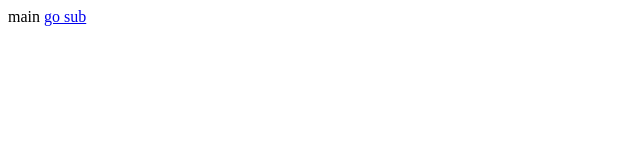
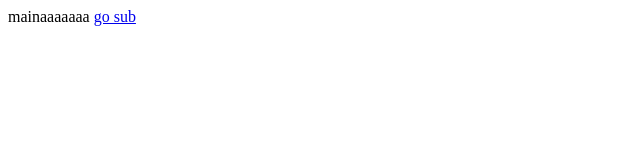
Before and after one commit to ododog12/111, a plain HTML site: page index.html in a window 1280 px wide. Shown: the whole page, without its empty margins (0-640 px from the left). Drawn offline with Linux system fonts and the light colour scheme.

Commit message:
[modify] 추가작업222

```diff
--- a/index.html
+++ b/index.html
@@ -5,7 +5,7 @@
     <title>Title</title>
 </head>
 <body>
-main
+mainaaaaaaa
 <a href="sub.html">go sub</a>
 </body>
 </html>
```
